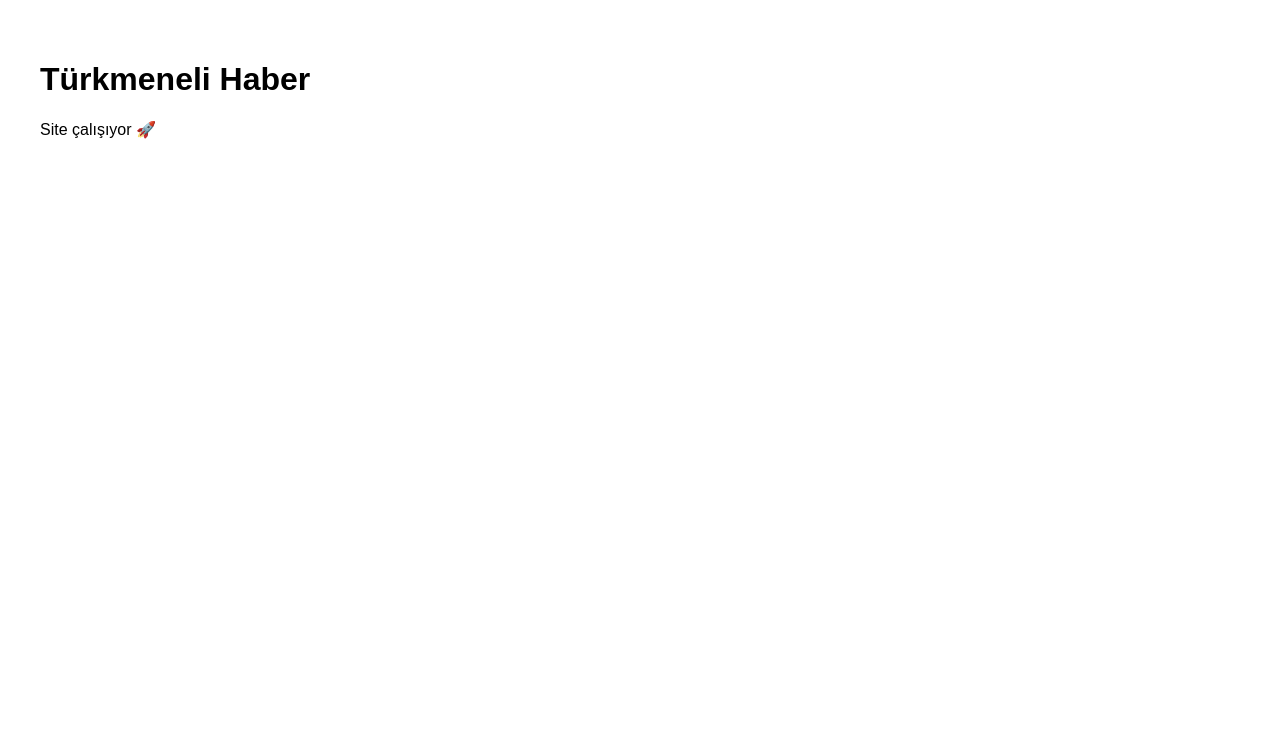
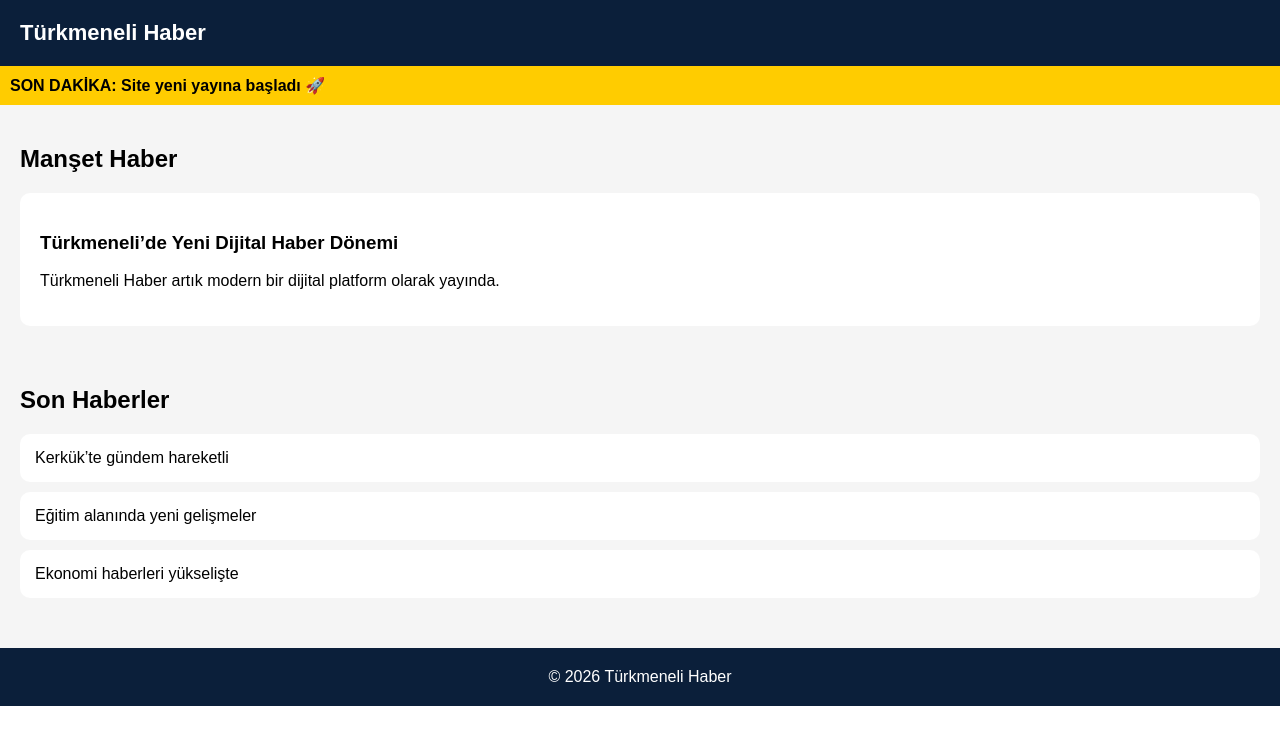
Before and after one commit to mustafasarac388-ctrl/turkmeneli-haber, a Next.js app: page / in a window 1280 px wide. Shown: the top 744 px of the page. Built offline with nearby package versions, Linux system fonts and the light colour scheme.

Commit message:
Update page.tsx

```diff
--- a/app/page.tsx
+++ b/app/page.tsx
@@ -1,8 +1,75 @@
 export default function Home() {
   return (
-    <main style={{ padding: 40 }}>
-      <h1>Türkmeneli Haber</h1>
-      <p>Site çalışıyor 🚀</p>
+    <main style={{ fontFamily: "sans-serif", background: "#f5f5f5" }}>
+
+      {/* HEADER */}
+      <header style={{
+        background: "#0b1f3a",
+        color: "white",
+        padding: "20px",
+        fontSize: "22px",
+        fontWeight: "bold"
+      }}>
+        Türkmeneli Haber
+      </header>
+
+      {/* SON DAKİKA */}
+      <div style={{
+        background: "#ffcc00",
+        padding: "10px",
+        fontWeight: "bold"
+      }}>
+        SON DAKİKA: Site yeni yayına başladı 🚀
+      </div>
+
+      {/* MANŞET */}
+      <section style={{ padding: "20px" }}>
+        <h2>Manşet Haber</h2>
+
+        <div style={{
+          background: "white",
+          padding: "20px",
+          borderRadius: "10px"
+        }}>
+          <h3>Türkmeneli’de Yeni Dijital Haber Dönemi</h3>
+          <p>
+            Türkmeneli Haber artık modern bir dijital platform olarak yayında.
+          </p>
+        </div>
+      </section>
+
+      {/* HABERLER */}
+      <section style={{ padding: "20px" }}>
+        <h2>Son Haberler</h2>
+
+        <div style={{ display: "grid", gap: "10px" }}>
+
+          <div style={{ background: "white", padding: "15px", borderRadius: "10px" }}>
+            Kerkük’te gündem hareketli
+          </div>
+
+          <div style={{ background: "white", padding: "15px", borderRadius: "10px" }}>
+            Eğitim alanında yeni gelişmeler
+          </div>
+
+          <div style={{ background: "white", padding: "15px", borderRadius: "10px" }}>
+            Ekonomi haberleri yükselişte
+          </div>
+
+        </div>
+      </section>
+
+      {/* FOOTER */}
+      <footer style={{
+        background: "#0b1f3a",
+        color: "white",
+        textAlign: "center",
+        padding: "20px",
+        marginTop: "30px"
+      }}>
+        © 2026 Türkmeneli Haber
+      </footer>
+
     </main>
   );
 }
```
